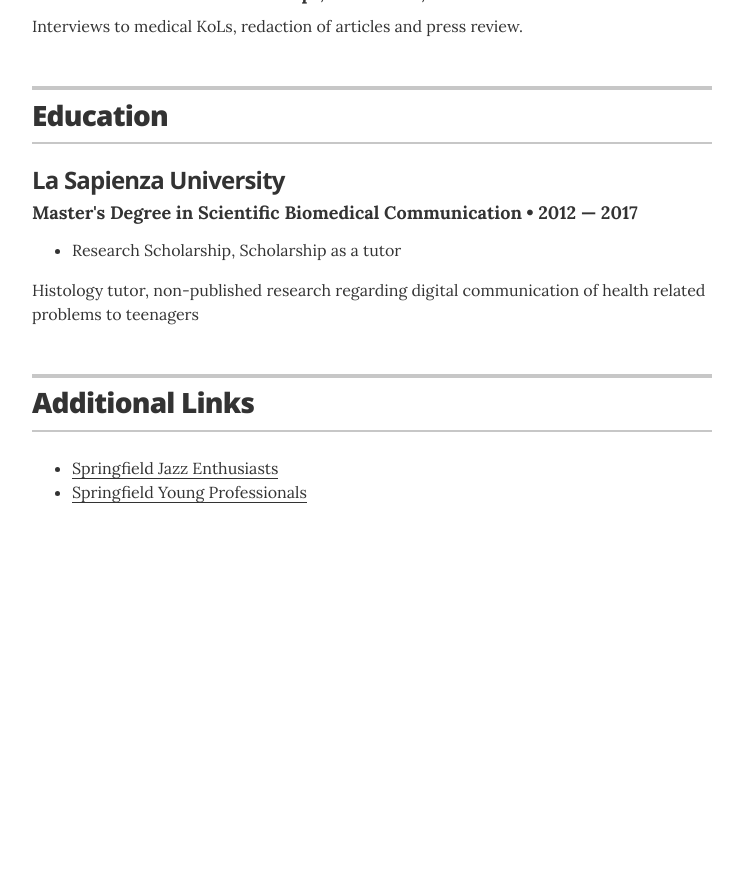
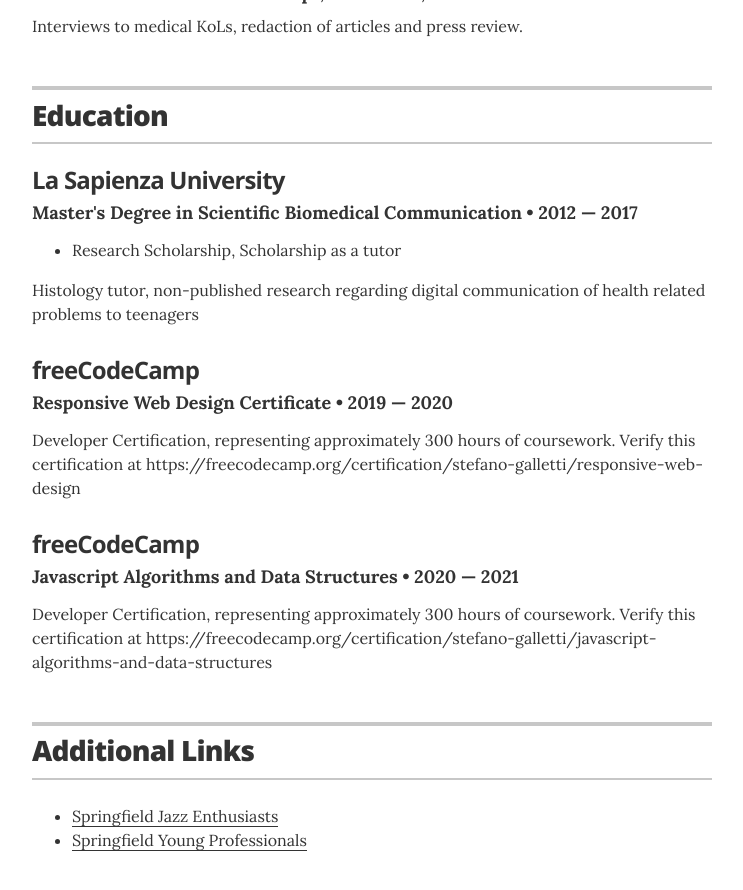
Before and after one commit to StefanoDevWeb/StefanoDevWeb.github.io, a Jekyll site: the page built from index.html, in a window 1280 px wide and 900 px high, scrolled down 1156 px. Shown: the top 890 px of the window, without its empty margins (268-1011 px from the left). Built offline with Jekyll 4.4.1, drawn with Linux system fonts in a browser that asks for light colours; before the commit the page ends 1708 px from its top, so only the background shows below that.

Commit message:
Update education.yml

```diff
--- a/_data/education.yml
+++ b/_data/education.yml
@@ -6,4 +6,16 @@
     - award: Research Scholarship, Scholarship as a tutor
   summary: Histology tutor, non-published research regarding digital communication of health related problems to teenagers
 
-#-
+- degree: Responsive Web Design Certificate
+  uni: freeCodeCamp
+  year: 2019 &mdash; 2020
+  #awards:
+   # - award: Research Scholarship, Scholarship as a tutor
+  summary: Developer Certification, representing approximately 300 hours of coursework. Verify this certification at https://freecodecamp.org/certification/stefano-galletti/responsive-web-design
+
+- degree: Javascript Algorithms and Data Structures
+  uni: freeCodeCamp
+  year: 2020 &mdash; 2021
+  #awards:
+   # - award: Research Scholarship, Scholarship as a tutor
+  summary: Developer Certification, representing approximately 300 hours of coursework. Verify this certification at https://freecodecamp.org/certification/stefano-galletti/javascript-algorithms-and-data-structures
```
